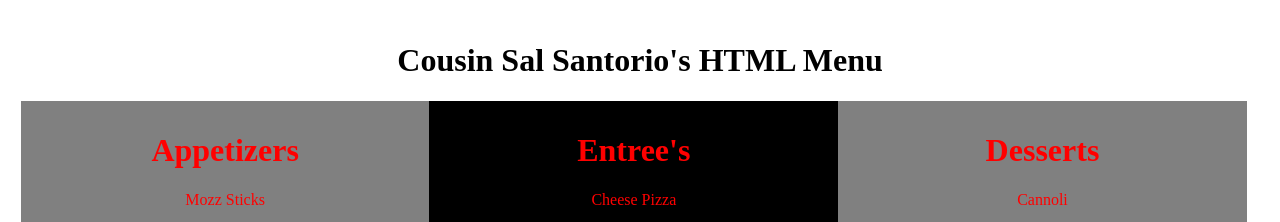
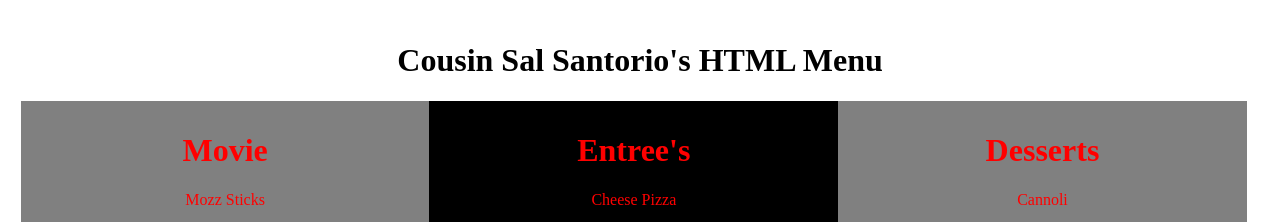
Before and after one commit to ShyJackk/me_and_myself, a plain HTML site: page index.html in a window 1280 px wide. Shown: the top 222 px of the page. Drawn offline with Linux system fonts and the light colour scheme.

Commit message:
modified index.html

```diff
--- a/index.html
+++ b/index.html
@@ -35,7 +35,7 @@
 <h1 style="text-align: center;">Cousin Sal Santorio's HTML Menu</h1>
 <div class="container">
 <div class="left">
-<h1>Appetizers</h1>
+<h1>Movie</h1>
 <p>Mozz Sticks</p>
 <p>Garlic Bread</p>
 <p>Chips and Guac</p>
```
